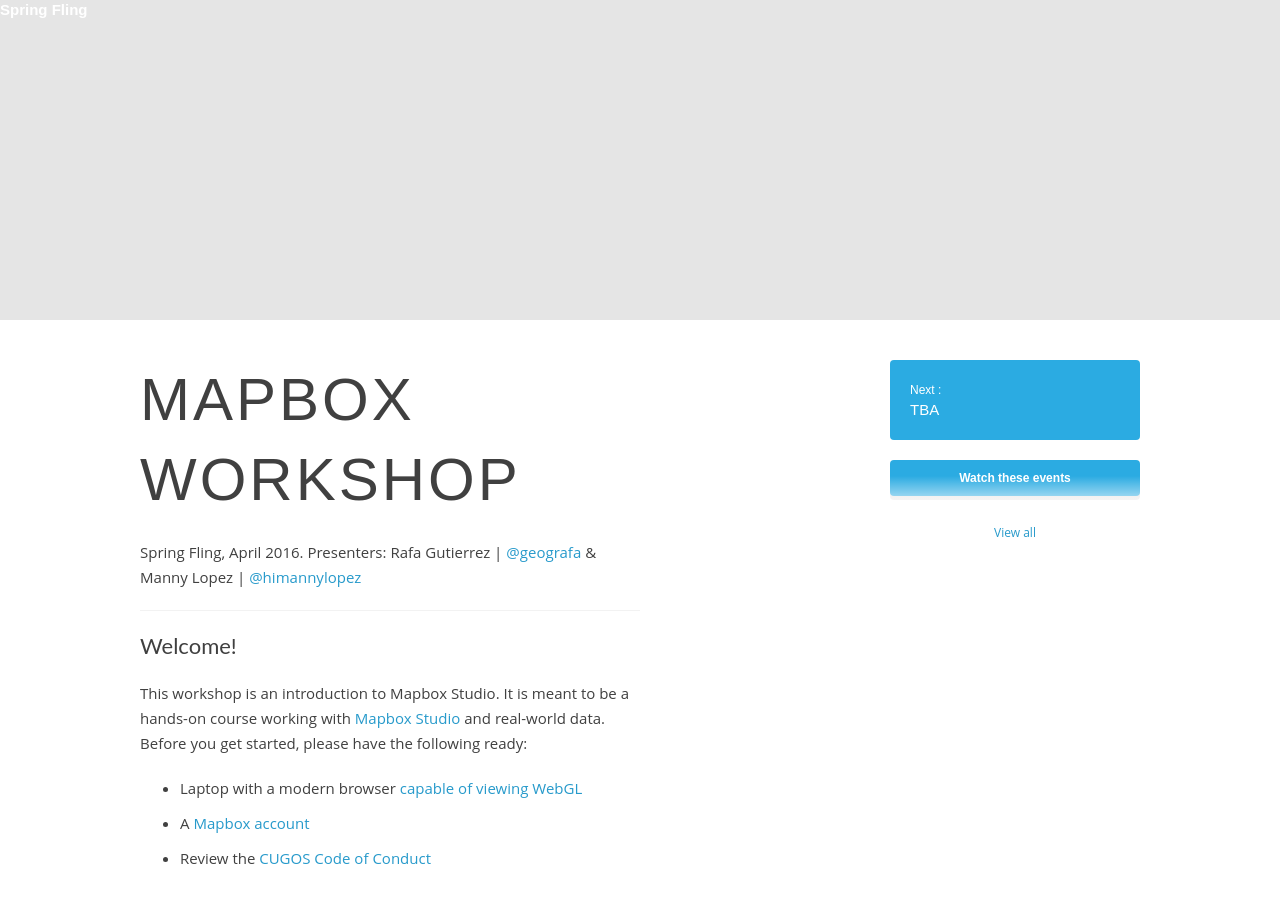
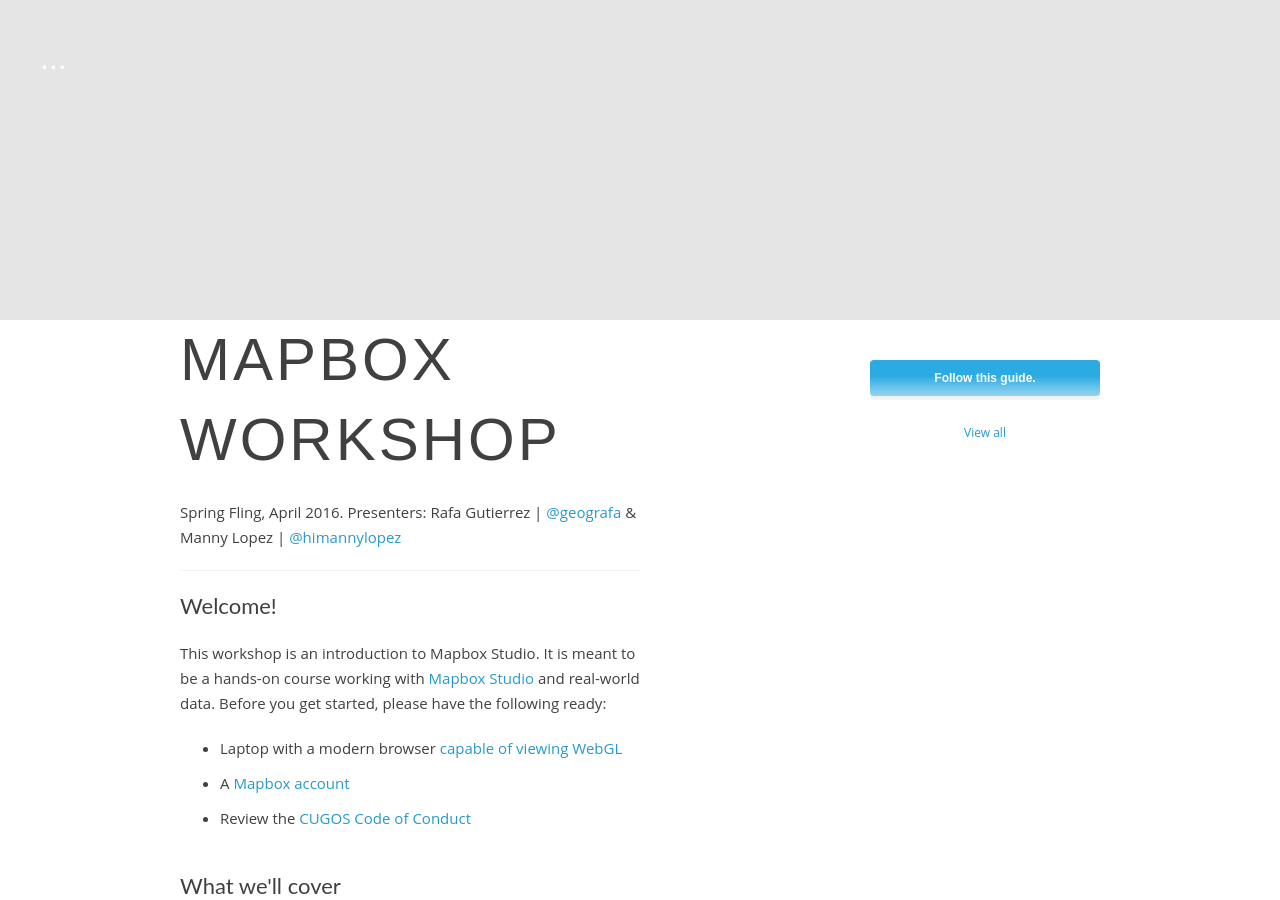
Before and after one commit to cugos/studio-workshop, a Jekyll site: the page built from index.html, in a window 1280 px wide and 900 px high. Built offline with Jekyll 4.4.1, drawn with Linux system fonts in a browser that asks for light colours; some web fonts are replaced.

Commit message:
adds layouts

```diff
--- a/_layouts/default.html
+++ b/_layouts/default.html
@@ -6,26 +6,22 @@
   <meta charset='UTF-8'/>
   <title>{% if page.url == '/' %}{{site.maptime.chapter}}{% else %}{{site.maptime.chapter}} | {{page.title}}{% endif %}</title>
   <link rel='stylesheet' href='{{site.baseurl}}/site.css' type='text/css'/>
-  <link rel='shortcut icon' href='{{site.baseurl}}/img/favicon.png' type='image/x-icon' />
+  <link rel='shortcut icon' href='{{site.baseurl}}/assets/favicon.png' type='image/x-icon' />
   <!-- <link href='https://fonts.googleapis.com/css?family=Lato:900' rel='stylesheet' type='text/css'> -->
 </head>
 <body>
 
-<div class='col12 strong dark fill-darken0 fill-green row8 truncate contain'>
-    <a href='{{site.baseurl}}/'>Spring Fling</a>
+<div class='col12 strong dark fill-darken0 fill-green row8 truncate contain header'>
+    <div class='pad4y pad4x'><h1><a href='{{site.baseurl}}/'>...</a></h1></div>
 </div>
 
-  <div class='limiter pad4y'>
+  <div class='limiter  pad4x'>
     <div class='col12 clearfix'>
-      <aside class='col3 fr space-bottom2 sidebar'>
-        <div class='fill-blue strong dark round pad2 space-bottom2'>
-          <h4>Next {{site.maptime.chapter}}:</h4>
-          <div id='rsvpdate'></div>
-        </div>
+      <aside class='col3 fr space-bottom2 sidebar pad4y'>
 
         <div class='hide-mobile'>
           <div class='popup-group'>
-            <a href='https://github.com/{{site.github_org}}/{{site.repo}}/' class='col12 space-bottom2 button'>Watch these events</a>
+            <a href='https://github.com/{{site.github_org}}/{{site.repo}}/' class='col12 space-bottom2 button'>Follow this guide.</a>
             <div class='popup popup-big keyline-all pad1 small round'>
               <ol class='space-bottom1'>
                 <li>1. Click the <strong>Watch these events</strong> button.</li>
@@ -33,7 +29,7 @@
                 <li>3. Click the <strong>Watch</strong> button on the repo.</li>
               </ol>
               <div class='center'>
-                <img src='{{site.baseurl}}/img/watchrepo.png' alt='Watch repo' />
+                <img src='{{site.baseurl}}/assets/watchrepo.png' alt='Watch repo' />
               </div>
             </div>
           </div>
@@ -62,22 +58,6 @@
 <script src='{{site.baseurl}}/js/jquery.min.js'></script>
 <script src='{{site.baseurl}}/js/underscore.min.js'></script>
 <script src='{{site.baseurl}}/site.js'></script>
-<script>
-  var rsvp = document.getElementById('rsvpdate');
-  var date,formatted,link;
-  '{% for item in site.categories.event limit:1 %}'
-    date = '{{item.date | date:"%Y,%-m,%-d"}}';
-    formatted = '{{item.date | date:"%A, %b %d %Y"}}';
-    link = '{{item.rsvp}}';
-  '{% endfor %}'
-
-  if (date && new Date().getTime() <= new Date(date).getTime() + (24 * 60 * 60 * 1000)) {
-    rsvp.innerHTML = '<h3>' + formatted + '</h3>' +
-    '<a class="button fill-orange block" href=' + link + '>RSVP</a>';
-  } else {
-    rsvp.innerHTML = '<h3>TBA</h3>';
-  }
-</script>
 
 </body>
 </html>
--- a/_layouts/post.html
+++ b/_layouts/post.html
@@ -2,5 +2,5 @@
 layout: default
 ---
 
-<h2>{{page.title}}</h2>
+<div class='pad4y'><h2>{{page.title}}</h2></div>
 {{content}}
```
